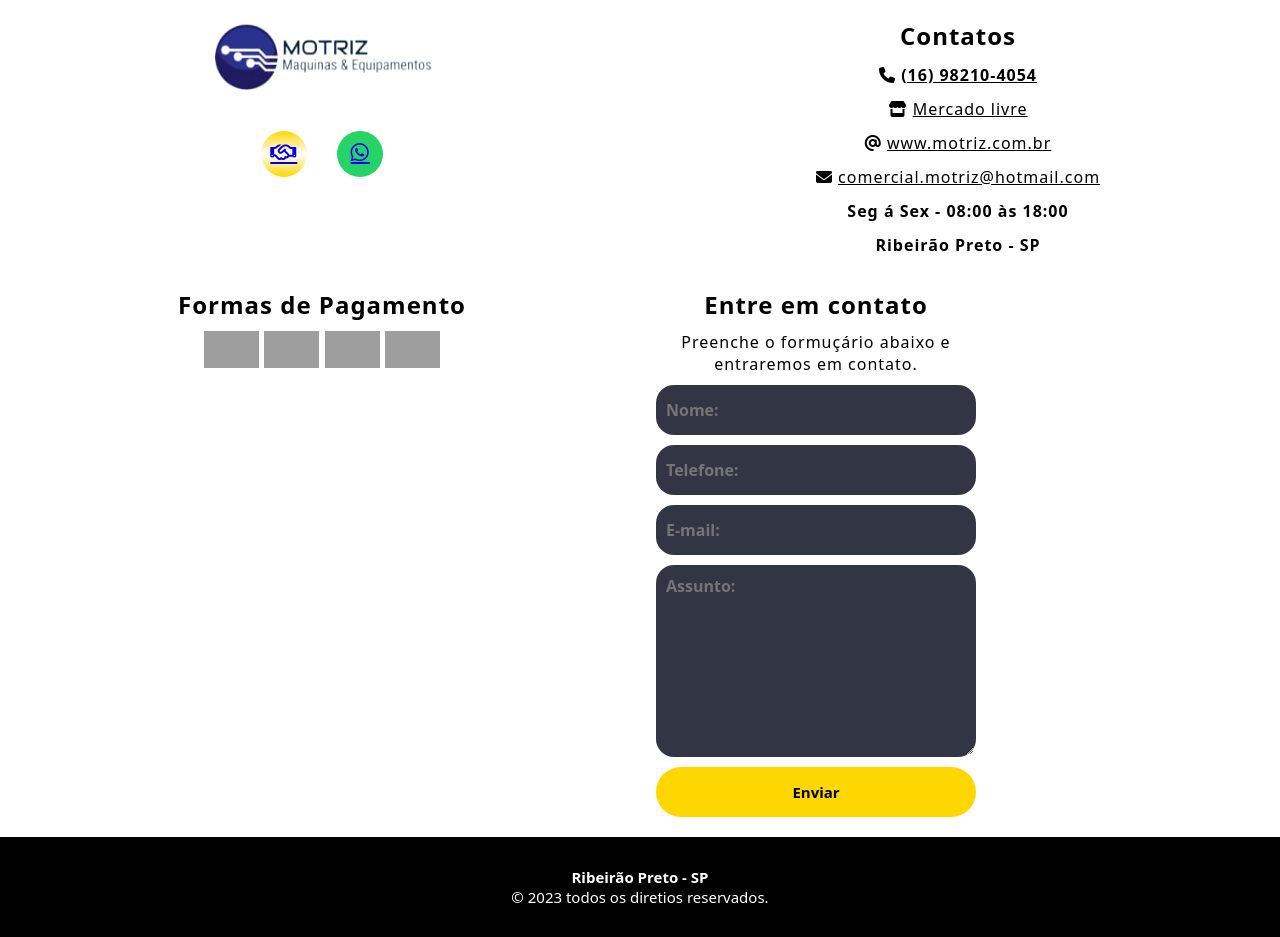
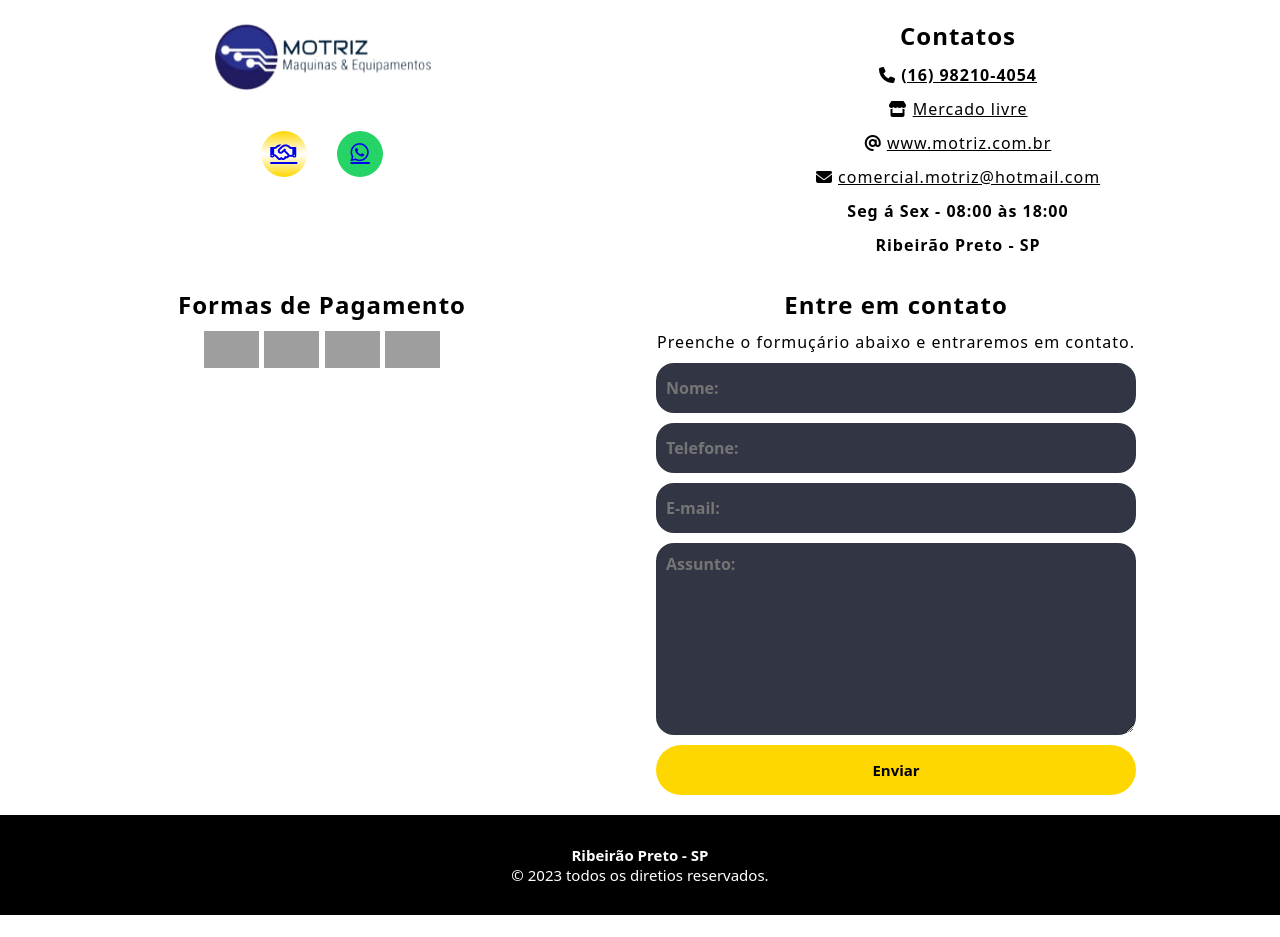
Before and after one commit to Jonatas-coding/EMPILOGIS, a PHP site: page / in a window 1280 px wide. Shown: the part 5162-6099 px from the top of the page. After the commit the page ends 6077 px from the top, so only its background shows below. Run offline with PHP 8.4, Linux system fonts and the light colour scheme; grey boxes are pictures that could not be loaded.

Commit message:
Update style.css

```diff
--- a/style.css
+++ b/style.css
@@ -61,6 +61,7 @@ header.rolagem {
     background-repeat: no-repeat;
     background-size: cover;
     padding: 50px 0px;
+    position: fixed;
 }
 
 .logo {
@@ -197,12 +198,6 @@ section.topo-do-site .flex {
 
 /* footer page*/
 
-footer {
-    letter-spacing: 1px;
-    width: 100%;
-    color: #000000;
-}
-
 #footer-link {
     text-decoration: none;
 }
@@ -213,6 +208,9 @@ footer {
     grid-template-columns: repeat(4, 1fr);
     padding: 20px 20px;
     margin-top: 20px;
+    letter-spacing: 1px;
+    width: 100%;
+    color: #000000;
 }
 
 #footer-contatos #footer-social {
@@ -301,7 +299,7 @@ h3 {
 
 form {
     width: 100%;
-    max-width: 20rem;
+    max-width: 30rem;
   }
 
   label,
@@ -361,13 +359,13 @@ form {
   }
 
   .form h2 {
-    max-width: 20rem;
+    max-width: 30rem;
     text-align: center;
     padding-bottom: 10px;
   }
 
   .form p {
-    max-width: 20rem;
+    max-width: 30rem;
     text-align: center;
     padding-bottom: 10px;
   }
```
